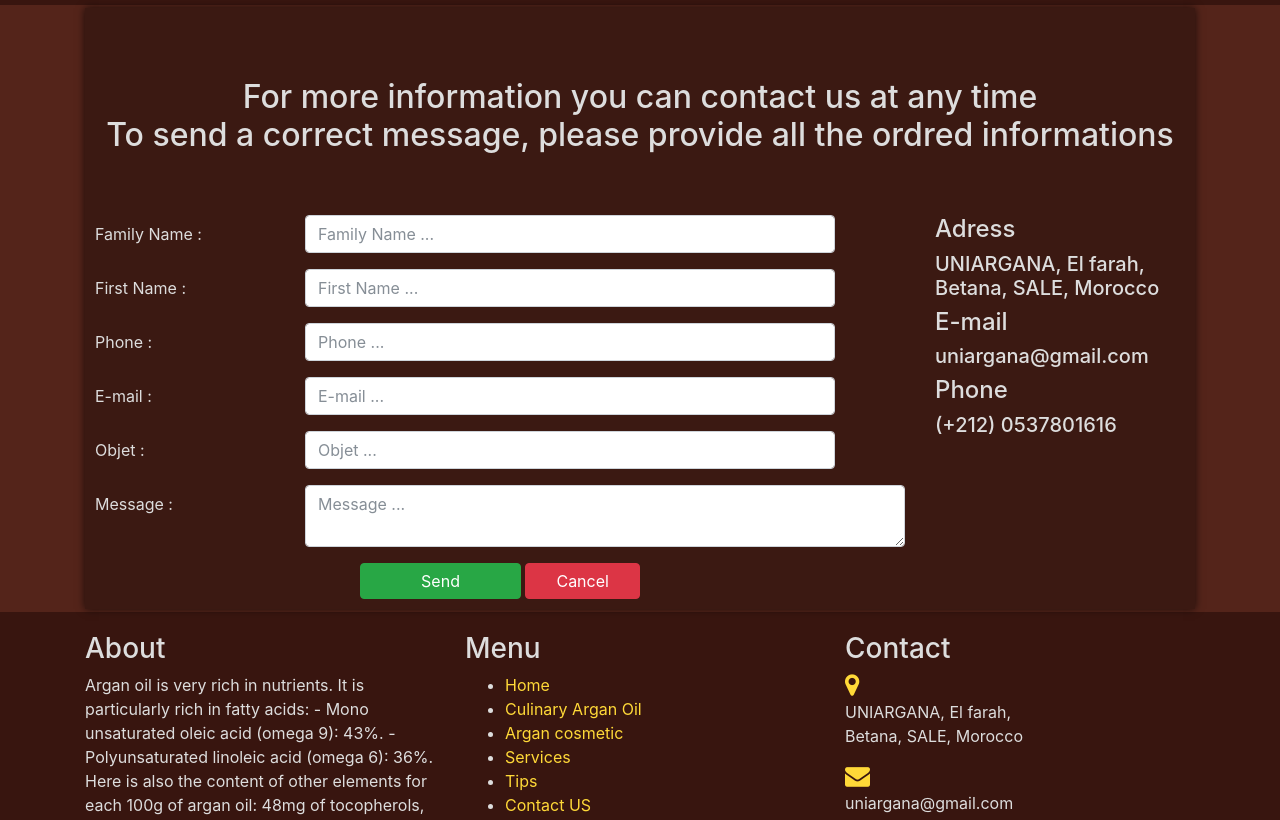
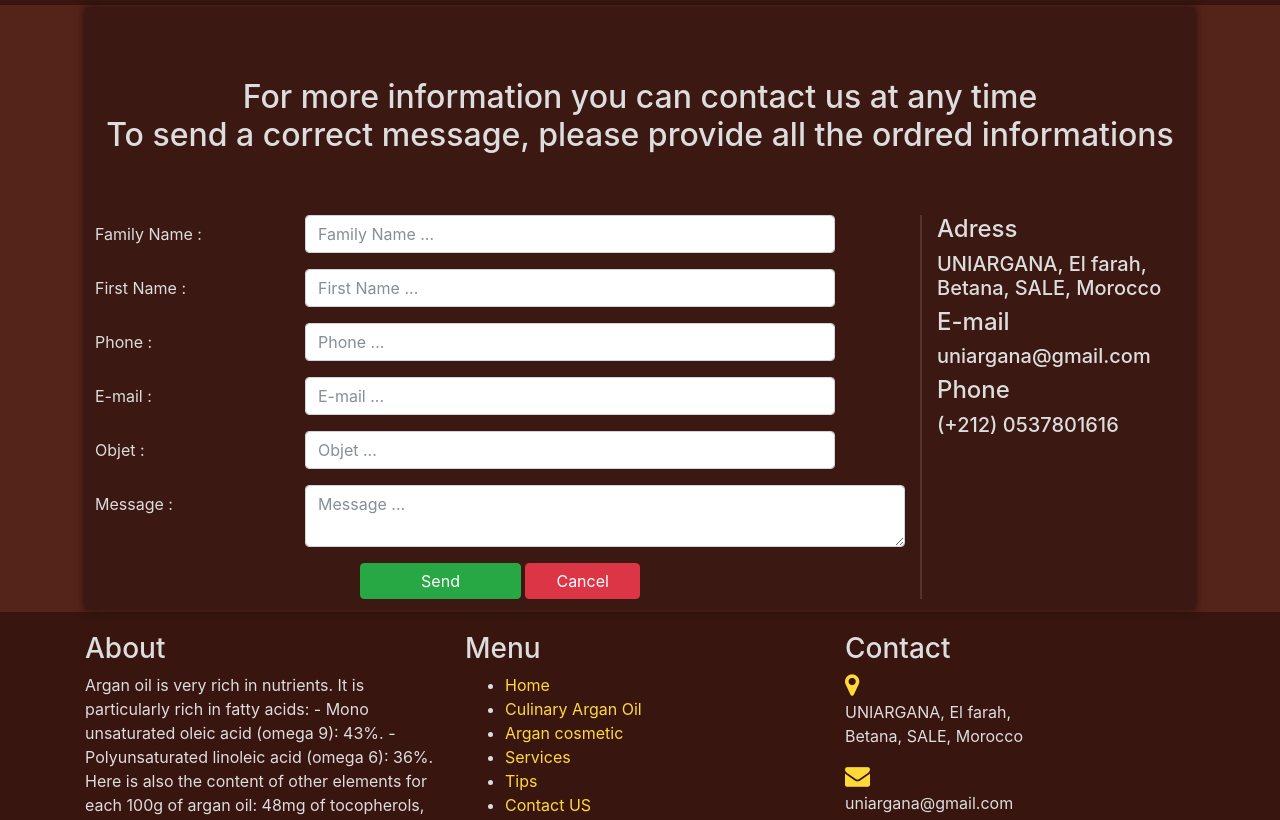
Before and after one commit to Lakbiri/Uniargana, a plain HTML site: page contact.html in a window 1280 px wide. Shown: the part 255-1075 px from the top of the page. Drawn offline with Linux system fonts and the light colour scheme.

Commit message:
Add files via upload

```diff
--- a/contact.html
+++ b/contact.html
@@ -166,7 +166,7 @@ To send a correct message, please provide all the ordred informations
             </form>
 
             </div>
-          <div class="col-md-3" >
+          <div class="col-md-3 conta" >
             <div class="row text-left">
                 <div class="col-12"><h4>Adress</h4></div>
                 <div class="col-12"><h5>UNIARGANA,  El farah,<br>
```
